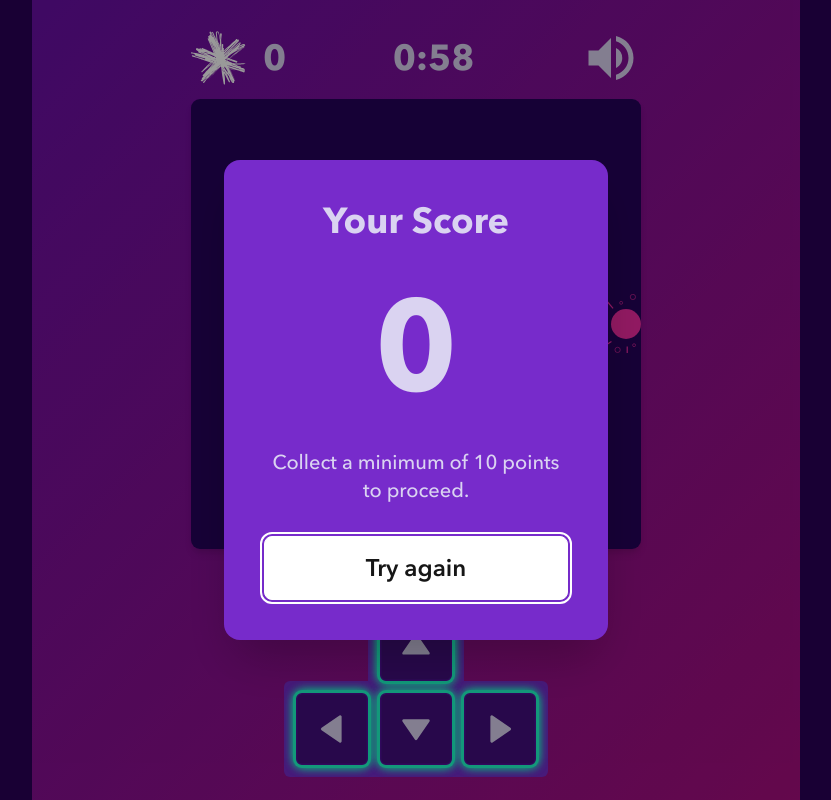
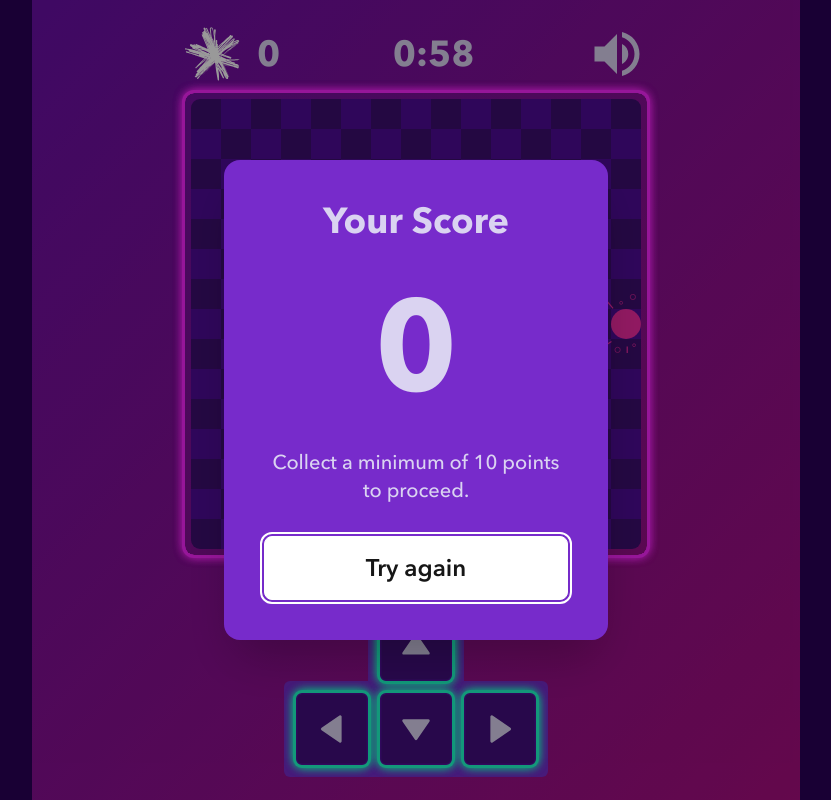
Before and after one commit to ricardogrecco/spark-snake-game, a Next.js app: page /game in a window 1280 px wide. Shown: the whole page, without its empty margins (224-1055 px from the left). Built offline with nearby package versions, Linux system fonts and the light colour scheme; no server answers.

Commit message:
Redesigned Board to have neon border and checkered cells

```diff
--- a/app/components/partials/game/Board.tsx
+++ b/app/components/partials/game/Board.tsx
@@ -15,7 +15,8 @@ type BoardProps = {
 
 export default function Board({ snake, fruit, isGameOver }: BoardProps) {
   return (
-    <div className="grid bg-[#26035B] rounded-md scale-110 lg:scale-150 lg:my-20 bg-blend-overlay shadow-md">
+    <div className="grid rounded-md scale-110 lg:scale-150 lg:my-20 ring-neonpink ring-1 ring-offset-neonpink ring-offset-1 shadow-neonpink p-1">
+      <div className="overflow-hidden rounded-md">
         {Array.from({ length: BOARD_SIZE }, (_, i) => (
           <div key={i} className="flex">
             {Array.from({ length: BOARD_SIZE }, (_, j) => (
@@ -26,16 +27,18 @@ export default function Board({ snake, fruit, isGameOver }: BoardProps) {
                   (cell, index) => index !== 0 && cell.x === j && cell.y === i
                 )}
                 direction={
-                snake.find((cell) => cell.x === j && cell.y === i)?.direction ||
-                "RIGHT"
+                  snake.find((cell) => cell.x === j && cell.y === i)
+                    ?.direction ?? "RIGHT"
                 }
                 isFruit={fruit.x === j && fruit.y === i}
                 isNearFruit={isSnakeNearFruit(snake[0], fruit)}
                 isGameOver={isGameOver}
+                checkered={(i + j) % 2 === 0}
               />
             ))}
           </div>
         ))}
       </div>
+    </div>
   );
 }
--- a/app/components/partials/game/Cell.tsx
+++ b/app/components/partials/game/Cell.tsx
@@ -33,7 +33,7 @@ const Cell = React.memo(
     return (
       <div
         className={`w-5 h-5 flex items-center justify-center ${
-          checkered && "bg-base-300"
+          checkered ? "bg-[#3D0E6F]" : "bg-[#4F0B97]"
         }`}
       >
         {isGameOver && isSnakeHead && (
--- a/tailwind.config.ts
+++ b/tailwind.config.ts
@@ -24,12 +24,16 @@ const config: Config = {
       },
       boxShadow: {
         neon: "0 0 7px #20FECB, 0 0 7px #20FECB, 0 0 7px #20FECB, 0 0 7px #20FECB",
+        neonpink:
+          "0 0 7px #FB26FF, 0 0 7px #FB26FF, 0 0 7px #FB26FF, 0 0 7px #FB26FF",
       },
       ringColor: {
         neon: "#20FECB",
+        neonpink: "#FB26FF",
       },
       ringOffsetColor: {
         neon: "#20FECB",
+        neonpink: "#FB26FF",
       },
       ringOffsetWidth: {
         "3": "3px",
```
Lines whose indentation alone changed are shown as unchanged.
